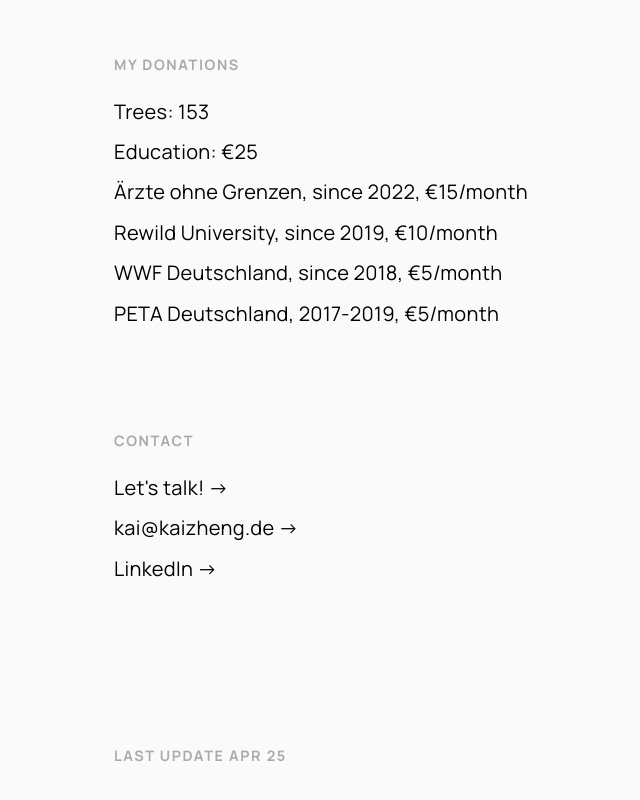
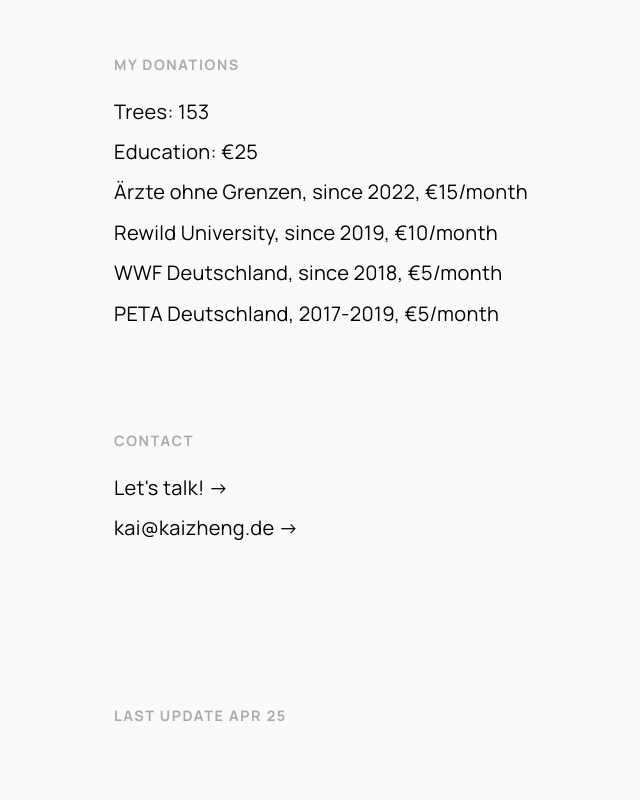
Before and after one commit to kaizhengde/kaizhengde, a Next.js app: page / in a window 1280 px wide. Shown: the part 1594-2394 px from the top of the page, without its empty margins (186-826 px from the left). After the commit the page ends 2372 px from the top, so only its background shows below. Built offline with nearby package versions, Linux system fonts and the light colour scheme.

Commit message:
v2-b: content improvements

```diff
--- a/src/app/page.tsx
+++ b/src/app/page.tsx
@@ -83,7 +83,6 @@
           listItems={[
             <Item key="cal" label="Let's talk!" to="https://cal.com/kaizheng" external={true} />,
             <Item key="mail" label="kai@kaizheng.de" to="mailto:kai@kaizheng.de" external={true} />,
-            <Item key="linkedin" label="LinkedIn" to="https://www.linkedin.com/in/kai-zheng-8342371b3" external={true} />,
           ]}
         />
       </div>
```
